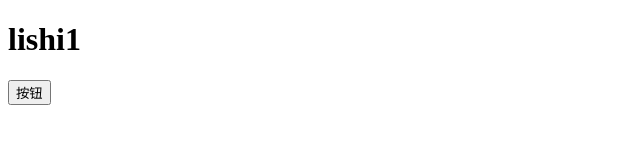
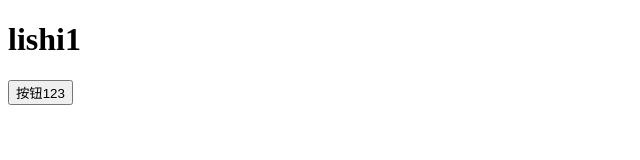
Before and after one commit to yuanLsg/VSgit--, a plain HTML site: page index.html in a window 1280 px wide. Shown: the full height of the page, 0-640 px from the left. Drawn offline with Linux system fonts and the light colour scheme.

Commit message:
Update index.html
更爱了

```diff
--- a/index.html
+++ b/index.html
@@ -9,7 +9,7 @@
 
 <body>
   <h1>lishi1</h1>
-  <button>按钮</button>
+  <button>按钮123</button>
 </body>
 
 </html>
```
